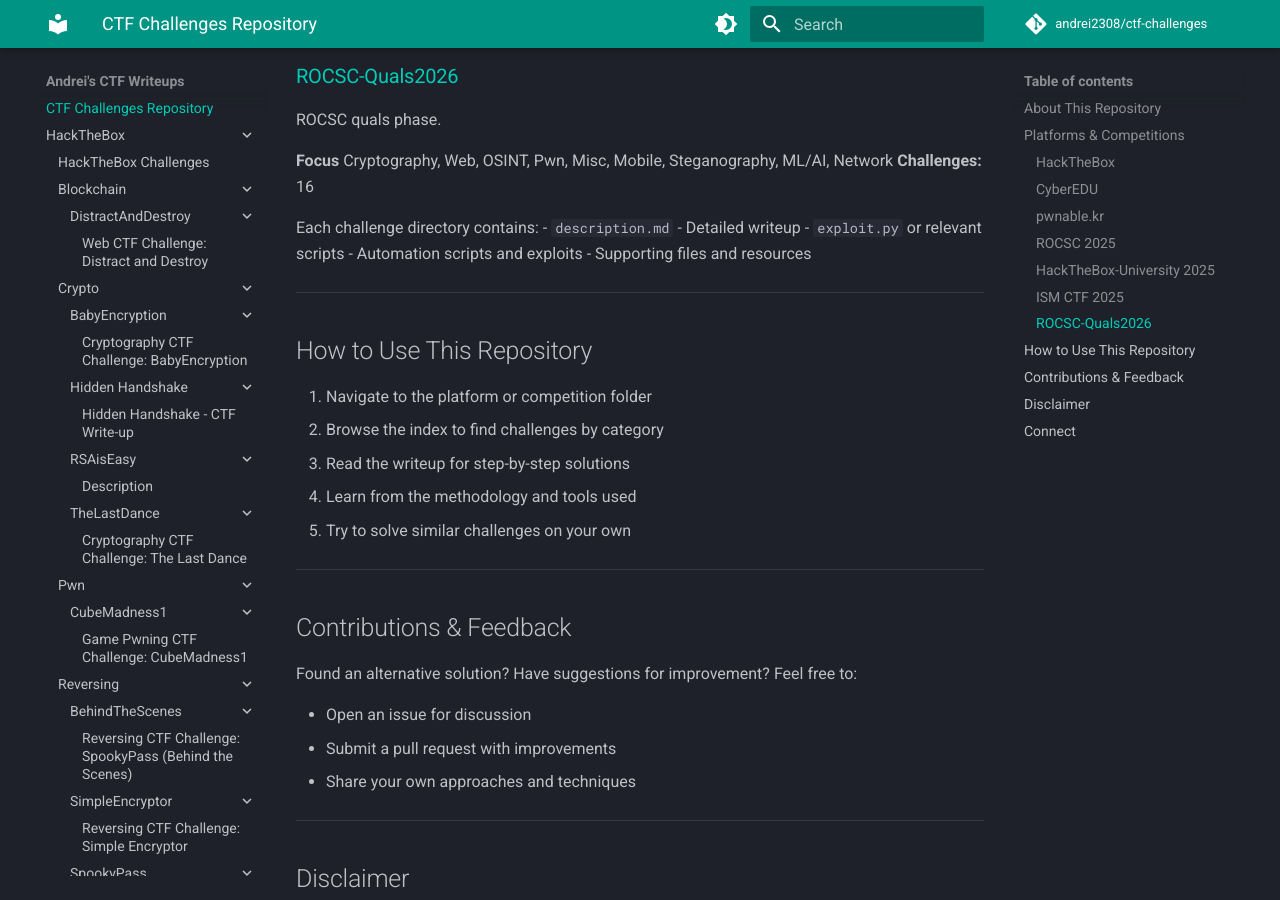
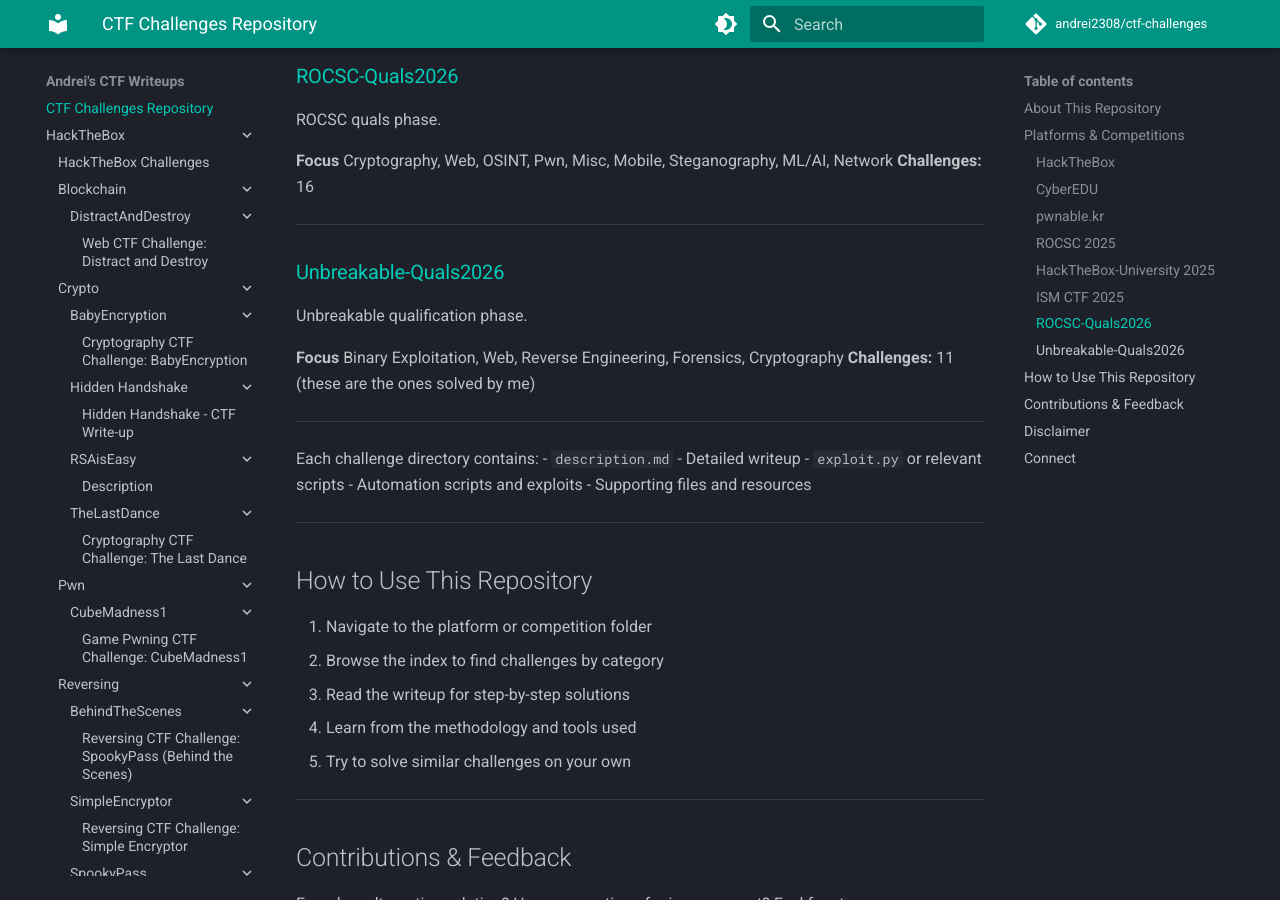
Before and after one commit to andrei2308/ctf-challenges, an MkDocs documentation site: the page built from docs/README.md, in a window 1280 px wide and 900 px high, scrolled down 1956 px. Built offline with MkDocs 1.6.1 and Material for MkDocs 9.7.7, drawn with Linux system fonts in a browser that asks for light colours; comment, search, counter and statistics services are not loaded.

Commit message:
Add Unbreakable-Quals2026 section to README
Added section for Unbreakable qualification phase with focus areas and challenges.

```diff
--- a/docs/README.md
+++ b/docs/README.md
@@ -80,6 +80,17 @@
 **Focus** Cryptography, Web, OSINT, Pwn, Misc, Mobile, Steganography, ML/AI, Network
 **Challenges:** 16
 
+---
+
+### [Unbreakable-Quals2026](./unbreakable2026)
+
+Unbreakable qualification phase.
+
+**Focus** Binary Exploitation, Web, Reverse Engineering, Forensics, Cryptography
+**Challenges:** 11 (these are the ones solved by me)
+
+---
+
 Each challenge directory contains:
 - `description.md` - Detailed writeup
 - `exploit.py` or relevant scripts - Automation scripts and exploits
```
